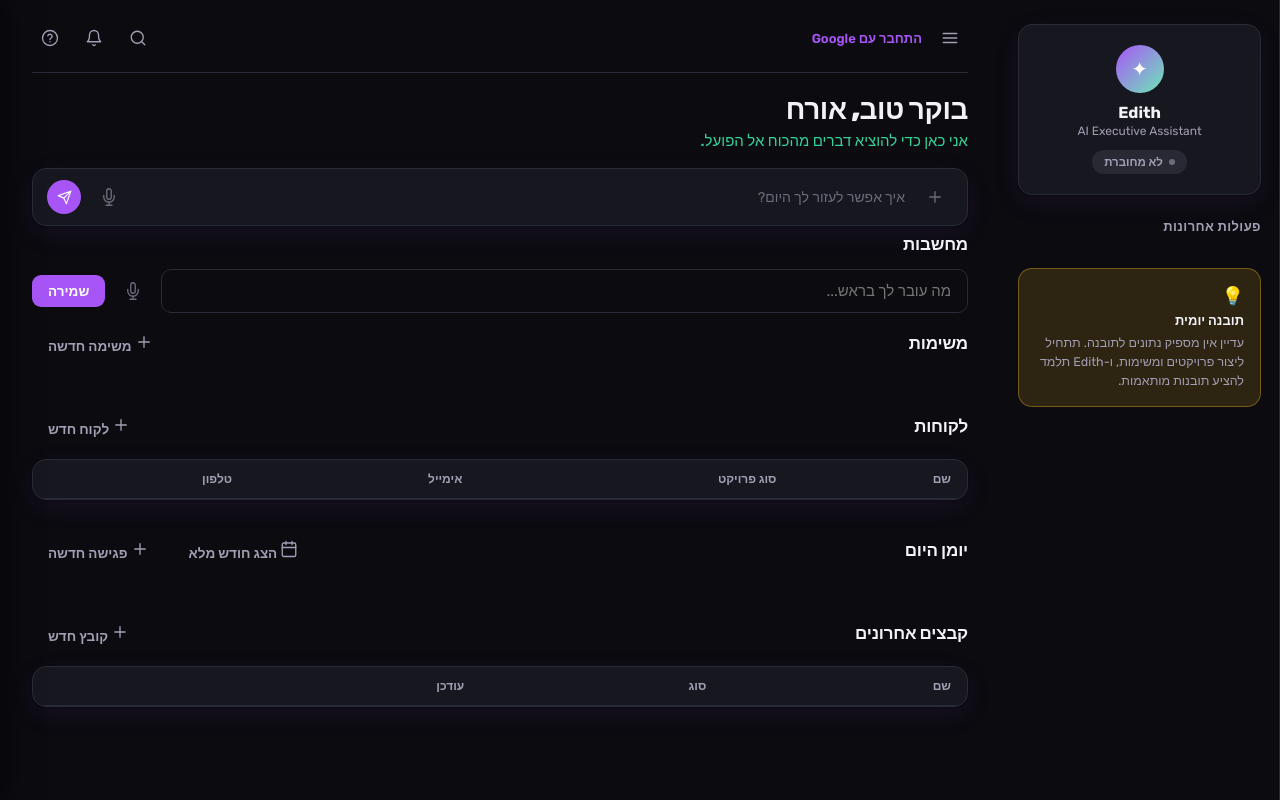
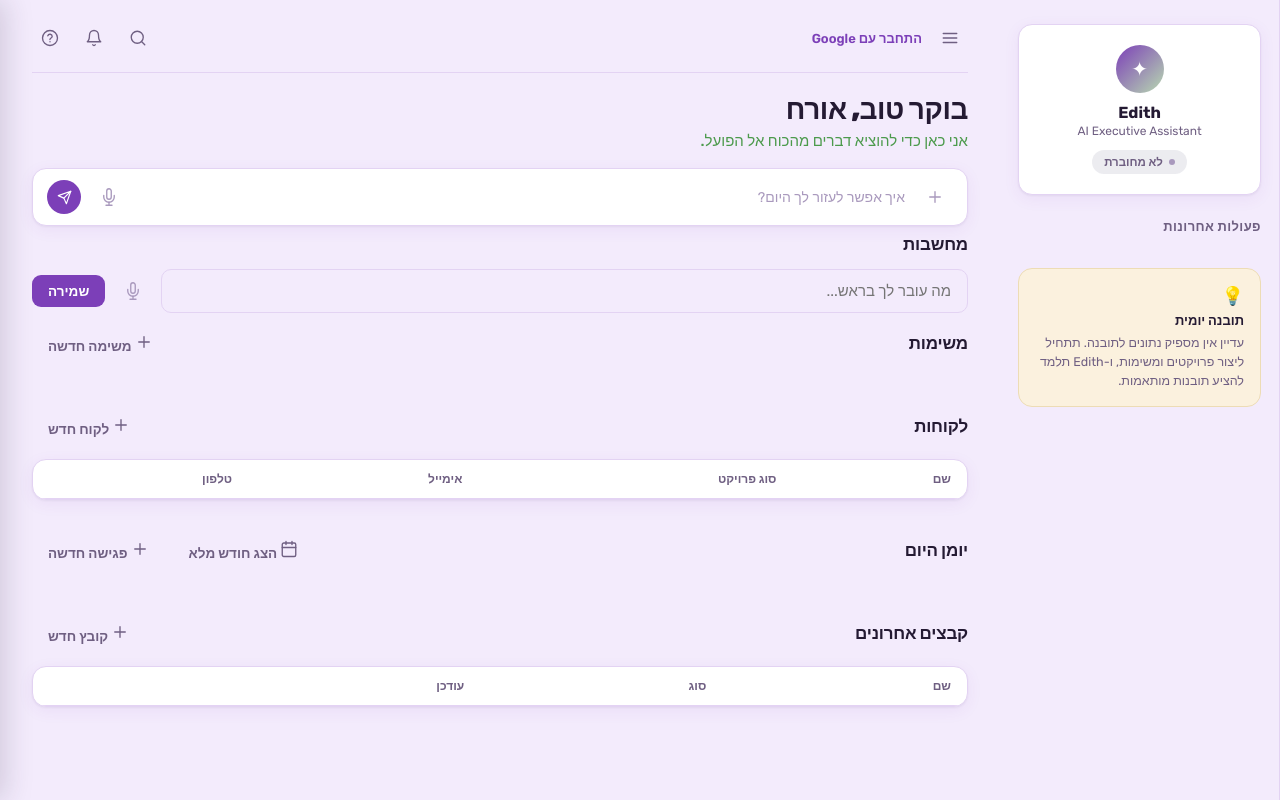
Before and after one commit to almogbrt/Idea-app, a FastAPI app: page / in a window 1280 px wide. Run offline with FastAPI, Linux system fonts and the light colour scheme; data that the repository does not hold is empty; parts of the project's set-up code (start-up, migrations or seed data) failed here and were passed over.

Commit message:
Switch to a light lilac theme using the real brand colors from the logo
Replaces the dark theme with a soft lilac page background and white cards,
built on the actual IDEA OS brand palette sampled from the logo (orchid
purple, sage green) instead of invented neon accents. Keeps the bold Rubik
typography for the modern feel while fixing the low-contrast/dark
readability complaint. PWA theme-color/manifest updated to match.

Co-Authored-By: Claude Sonnet 5 <noreply@anthropic.com>
Claude-Session: https://claude.ai/code/session_015pwPfZJSWcvA7guVByoUig

```diff
--- a/app/interfaces/web/static/app.css
+++ b/app/interfaces/web/static/app.css
@@ -1,35 +1,35 @@
-/* Dark, high-contrast "urban" theme: bold Rubik type, neon-tinted accents on
-   near-black panels. Accent hues keep the original purple/green/gold/blue
-   family but pushed to saturated, glow-friendly values for a dark surface. */
+/* Light, young/modern "brand" theme: bold Rubik type, a soft lilac page
+   background, on the actual IDEA OS brand colors sampled from the logo
+   (deep orchid-purple, sage green, near-black wordmark). */
 :root {
-  color-scheme: dark;
-  --bg: #0b0b10;
-  --sidebar-bg: #101015;
-  --panel-bg: #17171f;
-  --panel-bg-hover: #201f2c;
-  --border: #2b2a38;
-  --text: #f3f2f8;
-  --text-muted: #a29eb3;
-  --text-faint: #6d6a7c;
-  --purple: #a855f7;
-  --purple-dark: #8b3ff0;
-  --purple-bg: rgba(168, 85, 247, 0.16);
-  --green: #34d399;
-  --green-soft: #6ee7b7;
-  --green-bg: rgba(52, 211, 153, 0.14);
-  --gold: #fbbf24;
-  --gold-bg: rgba(251, 191, 36, 0.14);
-  --gold-border: rgba(251, 191, 36, 0.35);
-  --blue: #38bdf8;
-  --blue-bg: rgba(56, 189, 248, 0.14);
-  --orange: #fb923c;
-  --orange-bg: rgba(251, 146, 60, 0.14);
-  --danger: #f87171;
-  --danger-strong: #ef4444;
-  --danger-bg: rgba(248, 113, 113, 0.14);
-  --danger-border: rgba(248, 113, 113, 0.35);
+  color-scheme: light;
+  --bg: #f3ebfc;
+  --sidebar-bg: #faf6ff;
+  --panel-bg: #ffffff;
+  --panel-bg-hover: #f1e3fc;
+  --border: #e3d3f3;
+  --text: #241a33;
+  --text-muted: #6f5f82;
+  --text-faint: #a999bd;
+  --purple: #7c3fb8;
+  --purple-dark: #632f96;
+  --purple-bg: #f1e7fa;
+  --green: #4c9a4c;
+  --green-soft: #b8d9b0;
+  --green-bg: #e7f3e6;
+  --gold: #c98a2e;
+  --gold-bg: #fbf1de;
+  --gold-border: #eddcb5;
+  --blue: #4a7fc9;
+  --blue-bg: #e9f0fb;
+  --orange: #c98a2e;
+  --orange-bg: #fbf1de;
+  --danger: #b3261e;
+  --danger-strong: #d64545;
+  --danger-bg: #fdecec;
+  --danger-border: #f6c8c5;
   --radius: 14px;
-  --shadow: 0 1px 2px rgba(0, 0, 0, 0.35), 0 8px 28px rgba(168, 85, 247, 0.08);
+  --shadow: 0 1px 2px rgba(43, 31, 61, 0.05), 0 4px 16px rgba(124, 63, 184, 0.07);
 }
 
 * {
@@ -106,7 +106,7 @@ input {
   z-index: 80;
   transform: translateX(-100%);
   transition: transform 0.22s ease;
-  box-shadow: 4px 0 28px rgba(0, 0, 0, 0.5);
+  box-shadow: 4px 0 28px rgba(43, 31, 61, 0.18);
 }
 
 #shell.sidebar-open #sidebar {
@@ -369,7 +369,7 @@ input {
   background: var(--panel-bg);
   border: 1px solid var(--border);
   border-radius: var(--radius);
-  box-shadow: 0 8px 32px rgba(0, 0, 0, 0.5);
+  box-shadow: 0 8px 32px rgba(43, 31, 61, 0.18);
   padding: 14px;
   z-index: 60;
 }
@@ -1074,7 +1074,7 @@ input {
   border-radius: var(--radius);
   padding: 22px;
   width: min(340px, 92vw);
-  box-shadow: 0 8px 32px rgba(0, 0, 0, 0.5);
+  box-shadow: 0 8px 32px rgba(43, 31, 61, 0.18);
 }
 
 #sidebar-backdrop {
--- a/app/interfaces/web/templates/index.html
+++ b/app/interfaces/web/templates/index.html
@@ -12,7 +12,7 @@
   />
   <link rel="stylesheet" href="/static/app.css" />
   <link rel="manifest" href="/static/manifest.json" />
-  <meta name="theme-color" content="#0b0b10" />
+  <meta name="theme-color" content="#7c3fb8" />
   <link rel="icon" href="/static/icon-192.png" />
   <link rel="apple-touch-icon" href="/static/apple-touch-icon.png" />
   <meta name="mobile-web-app-capable" content="yes" />
```
Also changed, not shown: app/interfaces/web/static/manifest.json.
